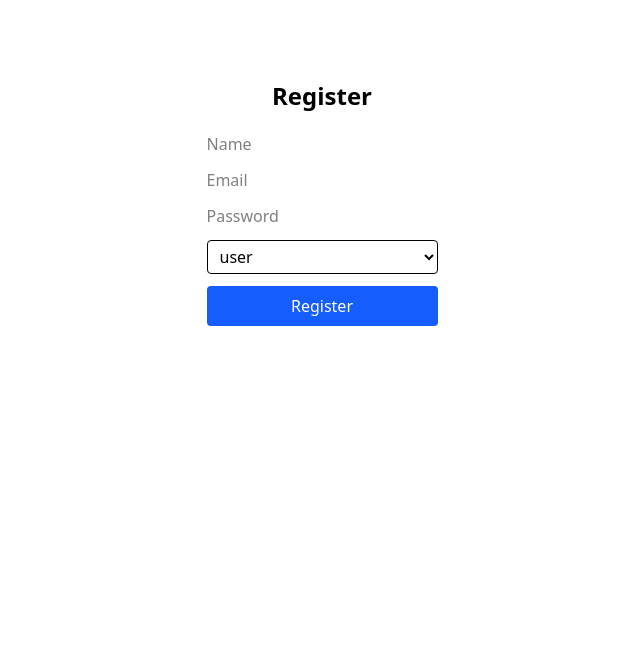
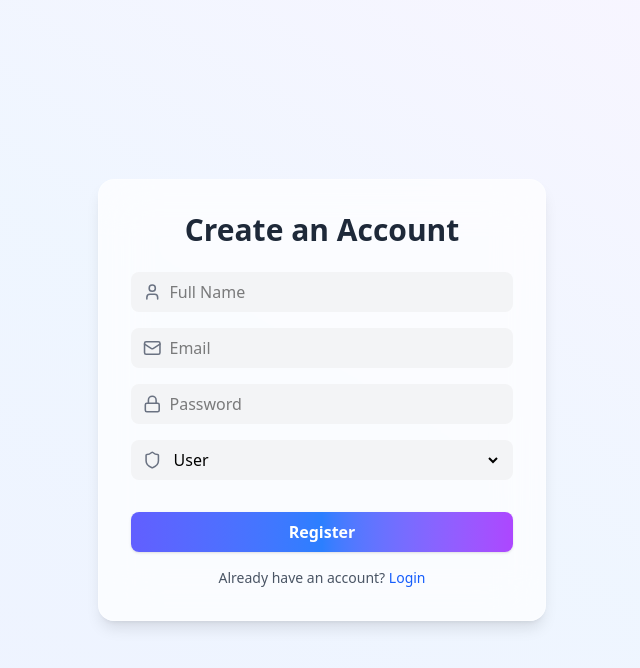
Before and after one commit to Sumedh1036/odootechno, a Next.js app: page /register in a window 1280 px wide. Shown: the top 668 px of the page, without its empty margins (318-958 px from the left). Built offline with nearby package versions, Linux system fonts and the light colour scheme.

Commit message:
changes made

```diff
--- a/app/login/page.tsx
+++ b/app/login/page.tsx
@@ -6,7 +6,7 @@ export default function LoginPage() {
   const [form, setForm] = useState({ email: "", password: "", role: "" });
   const router = useRouter();
 
-  async function handleSubmit(e: any) {
+  async function handleSubmit(e: React.FormEvent) {
     e.preventDefault();
     if (!form.role) {
       alert("Please select a role.");
@@ -21,7 +21,6 @@ export default function LoginPage() {
     if (data.token) {
       localStorage.setItem("token", data.token);
       localStorage.setItem("role", data.role);
-      // Redirect based on role
       if (data.role === "admin") {
         router.push("/dashboard/admin");
       } else {
@@ -33,26 +32,55 @@ export default function LoginPage() {
   }
 
   return (
-    <div className="flex flex-col items-center mt-20">
-      <h1 className="text-2xl font-bold">Login</h1>
-      <form onSubmit={handleSubmit} className="flex flex-col gap-3 mt-5">
-        <input type="email" placeholder="Email"
-          onChange={(e) => setForm({ ...form, email: e.target.value })} />
-        <input type="password" placeholder="Password"
-          onChange={(e) => setForm({ ...form, password: e.target.value })} />
+    <div className="min-h-screen flex items-center justify-center bg-gradient-to-br from-blue-50 via-purple-50 to-pink-50">
+      <div className="w-full max-w-md bg-white/80 backdrop-blur-lg rounded-2xl shadow-xl p-8">
+        <h1 className="text-3xl font-bold text-center text-gray-800">Login</h1>
+        <p className="text-gray-500 text-center mt-2">Welcome back </p>
+
+        <form onSubmit={handleSubmit} className="flex flex-col gap-4 mt-6">
+          <input
+            type="email"
+            placeholder="Email"
+            onChange={(e) => setForm({ ...form, email: e.target.value })}
+            className="px-4 py-3 border border-gray-300 rounded-lg focus:ring-2 focus:ring-blue-400 focus:outline-none"
+            required
+          />
+          <input
+            type="password"
+            placeholder="Password"
+            onChange={(e) => setForm({ ...form, password: e.target.value })}
+            className="px-4 py-3 border border-gray-300 rounded-lg focus:ring-2 focus:ring-blue-400 focus:outline-none"
+            required
+          />
           <select
             value={form.role}
             onChange={(e) => setForm({ ...form, role: e.target.value })}
-          className="px-2 py-1 rounded border"
+            className="px-4 py-3 border border-gray-300 rounded-lg focus:ring-2 focus:ring-blue-400 focus:outline-none"
             required
           >
-          <option value="" disabled>Select role</option>
+            <option value="" disabled>
+              Select role
+            </option>
             <option value="user">User</option>
             <option value="admin">Admin</option>
             <option value="worker">Worker</option>
           </select>
-        <button className="bg-green-600 text-white px-4 py-2 rounded">Login</button>
+
+          <button
+            type="submit"
+            className="w-full bg-gradient-to-r from-green-500 to-green-600 text-white font-semibold py-3 rounded-lg shadow-lg hover:from-green-600 hover:to-green-700 transition"
+          >
+            Login
+          </button>
         </form>
+
+        <p className="text-sm text-gray-500 text-center mt-6">
+          Don’t have an account?{" "}
+          <a href="/register" className="text-blue-600 font-medium hover:underline">
+            Register
+          </a>
+        </p>
+      </div>
     </div>
   );
 }
--- a/app/register/page.tsx
+++ b/app/register/page.tsx
@@ -1,8 +1,14 @@
 "use client";
 import { useState } from "react";
+import { User, Mail, Lock, Shield } from "lucide-react";
 
 export default function RegisterPage() {
-  const [form, setForm] = useState({ email: "", password: "", name: "", role: "user" });
+  const [form, setForm] = useState({
+    email: "",
+    password: "",
+    name: "",
+    role: "user",
+  });
 
   async function handleSubmit(e: any) {
     e.preventDefault();
@@ -20,28 +26,77 @@ export default function RegisterPage() {
   }
 
   return (
-    <div className="flex flex-col items-center mt-20">
-      <h1 className="text-2xl font-bold">Register</h1>
-      <form onSubmit={handleSubmit} className="flex flex-col gap-3 mt-5">
-        <input type="text" placeholder="Name"
-          onChange={(e) => setForm({ ...form, name: e.target.value })} />
-        <input type="email" placeholder="Email"
-          onChange={(e) => setForm({ ...form, email: e.target.value })} />
-        <input type="password" placeholder="Password"
-          onChange={(e) => setForm({ ...form, password: e.target.value })} />
+    <div className="min-h-screen flex items-center justify-center bg-gradient-to-tr from-indigo-50 via-blue-50 to-purple-50">
+      <div className="w-full max-w-md bg-white/70 backdrop-blur-xl rounded-2xl shadow-lg p-8 border border-white/30">
+        <h1 className="text-3xl font-bold text-gray-800 text-center mb-6">
+          Create an Account
+        </h1>
+        <form onSubmit={handleSubmit} className="flex flex-col gap-4">
+          {/* Name */}
+          <div className="flex items-center bg-gray-100 rounded-lg px-3 py-2 focus-within:ring-2 focus-within:ring-blue-500">
+            <User className="w-5 h-5 text-gray-500 mr-2" />
+            <input
+              type="text"
+              placeholder="Full Name"
+              className="bg-transparent w-full outline-none"
+              onChange={(e) => setForm({ ...form, name: e.target.value })}
+              required
+            />
+          </div>
+
+          {/* Email */}
+          <div className="flex items-center bg-gray-100 rounded-lg px-3 py-2 focus-within:ring-2 focus-within:ring-blue-500">
+            <Mail className="w-5 h-5 text-gray-500 mr-2" />
+            <input
+              type="email"
+              placeholder="Email"
+              className="bg-transparent w-full outline-none"
+              onChange={(e) => setForm({ ...form, email: e.target.value })}
+              required
+            />
+          </div>
+
+          {/* Password */}
+          <div className="flex items-center bg-gray-100 rounded-lg px-3 py-2 focus-within:ring-2 focus-within:ring-blue-500">
+            <Lock className="w-5 h-5 text-gray-500 mr-2" />
+            <input
+              type="password"
+              placeholder="Password"
+              className="bg-transparent w-full outline-none"
+              onChange={(e) => setForm({ ...form, password: e.target.value })}
+              required
+            />
+          </div>
+
+          {/* Role */}
+          <div className="flex items-center bg-gray-100 rounded-lg px-3 py-2 focus-within:ring-2 focus-within:ring-blue-500">
+            <Shield className="w-5 h-5 text-gray-500 mr-2" />
             <select
               value={form.role}
               onChange={(e) => setForm({ ...form, role: e.target.value })}
-          className="px-2 py-1 rounded border"
+              className="bg-transparent w-full outline-none"
               required
             >
               <option value="">Select role</option>
-          <option value="user">user</option>
+              <option value="user">User</option>
               <option value="admin">Admin</option>
               <option value="worker">Worker</option>
             </select>
-        <button className="bg-blue-600 text-white px-4 py-2 rounded">Register</button>
+          </div>
+
+          {/* Button */}
+          <button className="mt-4 bg-gradient-to-r from-indigo-500 via-blue-500 to-purple-500 text-white font-semibold py-2 rounded-lg shadow hover:opacity-90 transition">
+            Register
+          </button>
         </form>
+
+        <p className="text-center text-sm text-gray-600 mt-4">
+          Already have an account?{" "}
+          <a href="/login" className="text-blue-600 hover:underline font-medium">
+            Login
+          </a>
+        </p>
+      </div>
     </div>
   );
 }
```
Lines whose indentation alone changed are shown as unchanged.
